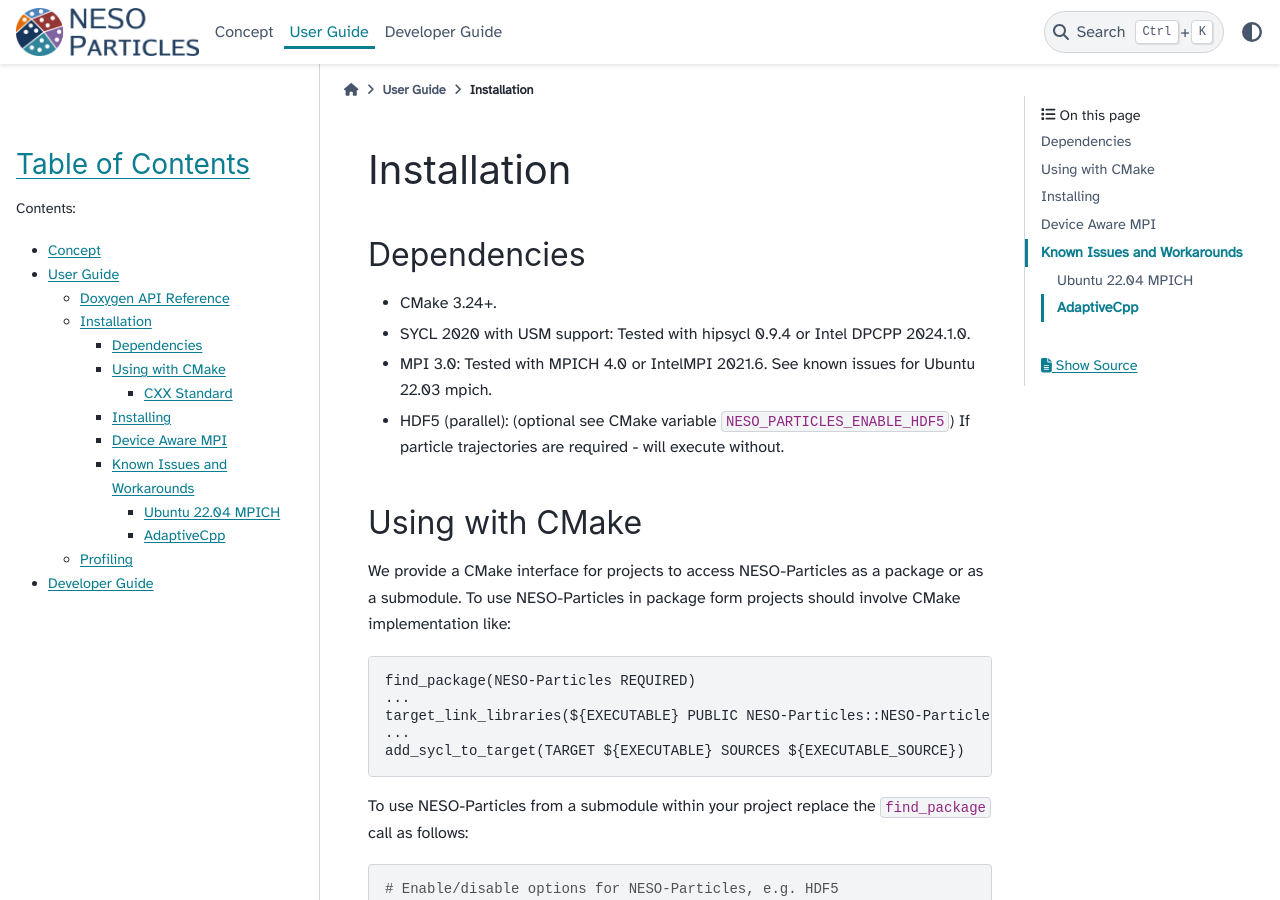
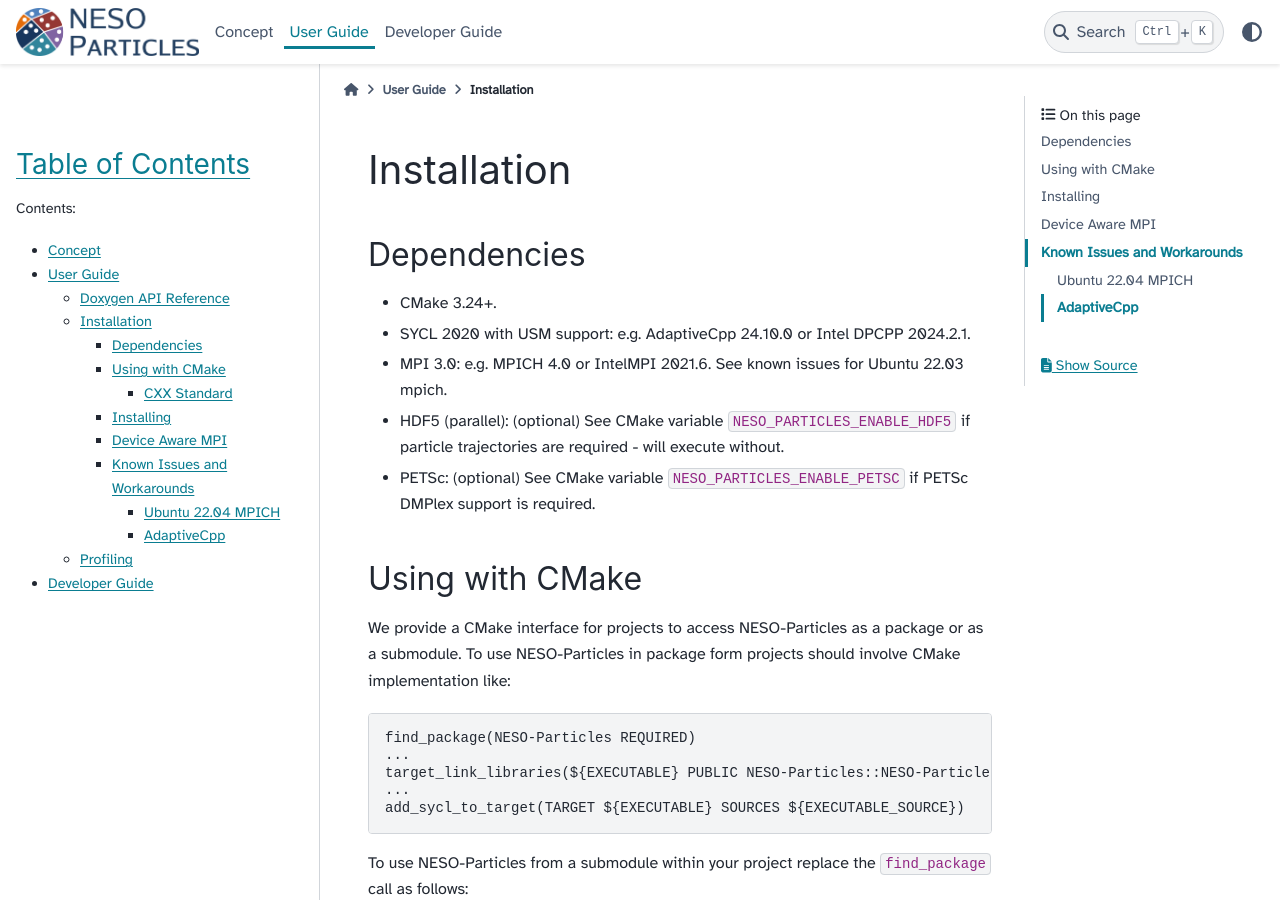
Before and after one commit to ExCALIBUR-NEPTUNE/NESO-Particles, a Sphinx documentation site: the page built from docs/sphinx/source/guide-user/installation.rst, in a window 1280 px wide and 900 px high. Built offline with Sphinx 7.4.7 and the PyData theme 0.15.4, drawn with Linux system fonts in a browser that asks for light colours.

```diff
--- a/docs/sphinx/source/guide-user/installation.rst
+++ b/docs/sphinx/source/guide-user/installation.rst
@@ -6,9 +6,10 @@
 ============
 
 * CMake 3.24+.
-* SYCL 2020 with USM support: Tested with hipsycl 0.9.4 or Intel DPCPP 2024.1.0.
-* MPI 3.0: Tested with MPICH 4.0 or IntelMPI 2021.6. See known issues for Ubuntu 22.03 mpich.
-* HDF5 (parallel): (optional see CMake variable ``NESO_PARTICLES_ENABLE_HDF5``) If particle trajectories are required - will execute without.
+* SYCL 2020 with USM support: e.g. AdaptiveCpp 24.10.0 or Intel DPCPP 2024.2.1.
+* MPI 3.0: e.g. MPICH 4.0 or IntelMPI 2021.6. See known issues for Ubuntu 22.03 mpich.
+* HDF5 (parallel): (optional) See CMake variable ``NESO_PARTICLES_ENABLE_HDF5`` if particle trajectories are required - will execute without.
+* PETSc: (optional) See CMake variable ``NESO_PARTICLES_ENABLE_PETSC`` if PETSc DMPlex support is required.
 
 Using with CMake
 ================
```
Also changed, not shown: 5 other files.
